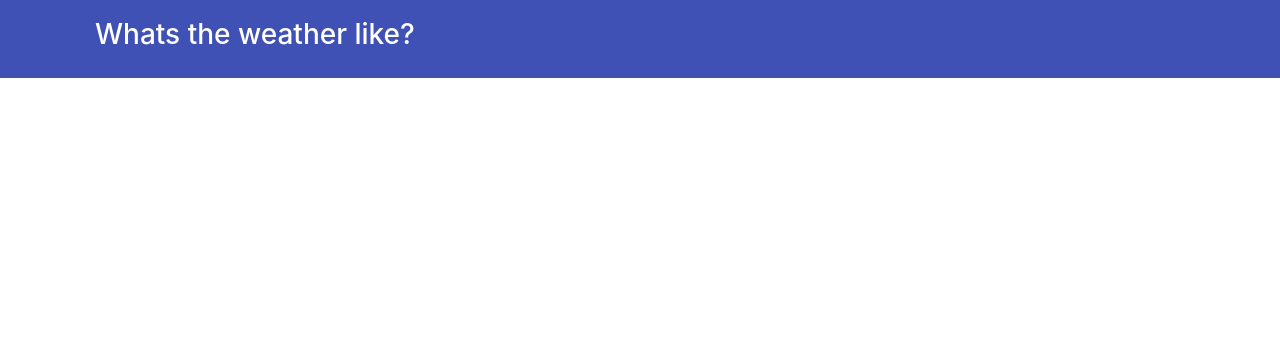
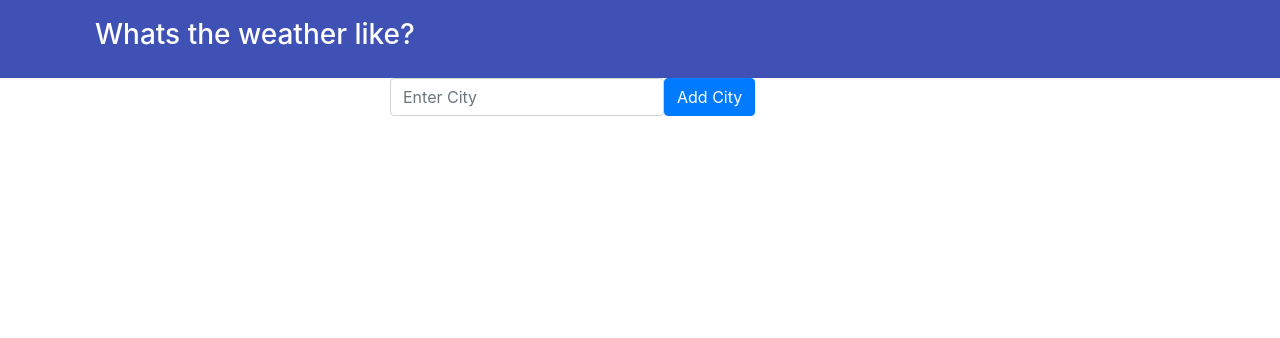
Before and after one commit to Jithin95/django-weather, a Django app: page / in a window 1280 px wide. Shown: the top 338 px of the page. Run offline with Django 3.2, Linux system fonts and the light colour scheme; data that the repository does not hold is empty; some libraries are stand-ins or nearby versions.

Commit message:
Added search city

```diff
--- /dev/null
+++ b/weather/forms.py
@@ -0,0 +1,10 @@
+from django.forms import ModelForm, TextInput
+from .models import City
+
+class CityForm(ModelForm):
+    class Meta:
+        model = City
+        fields = ['city_name']
+        widgets = {
+            'city_name' : TextInput(attrs = {'class': 'form-control', 'placeholder': 'Enter City'})
+        }
--- a/weather/models.py
+++ b/weather/models.py
@@ -5,3 +5,6 @@ class City(models.Model):
 
     class Meta:
         verbose_name_plural = "cities"
+
+    def __str__(self):
+        return self.city_name
--- a/weather/templates/weather/index.html
+++ b/weather/templates/weather/index.html
@@ -21,6 +21,15 @@
     </nav>
 
     <div class="container my-container">
+
+        <div class="row">
+            <form class="form-inline"  method="post">
+                {% csrf_token %}
+                {{city_form.city_name}}
+                <button type="submit" class="btn btn-primary" name="button">Add City</button>
+
+            </form>
+        </div>
         {% for i in city_weather%}
         <div class="row">
             <div class="card custom-card">
@@ -44,9 +53,9 @@
     </div>
     <!-- Optional JavaScript -->
     <!-- jQuery first, then Popper.js, then Bootstrap JS -->
-    <script src="https://code.jquery.com/jquery-3.3.1.slim.min.js" integrity="sha386-q8i/X+965DzO0rT7abK41JStQIAqVgRVzpbzo5smXKp4YfRvH+8abtTE1Pi6jizo" crossorigin="anonymous"></script>
-    <script src="https://cdnjs.cloudflare.com/ajax/libs/popper.js/1.14.7/umd/popper.min.js" integrity="sha384-UO2eT0CpHqdSJQ6hJty5KVphtPhzWj9WO1clHTMGa3JDZwrnQq4sF86dIHNDz0W1" crossorigin="anonymous"></script>
-    <script src="https://stackpath.bootstrapcdn.com/bootstrap/4.3.1/js/bootstrap.min.js" integrity="sha384-JjSmVgyd0p3pXB1rRibZUAYoIIy6OrQ6VrjIEaFf/nJGzIxFDsf4x0xIM+B07jRM" crossorigin="anonymous"></script>
+    <!-- <script src="https://code.jquery.com/jquery-3.3.1.slim.min.js" integrity="sha386-q8i/X+965DzO0rT7abK41JStQIAqVgRVzpbzo5smXKp4YfRvH+8abtTE1Pi6jizo" crossorigin="anonymous"></script> -->
+    <!-- <script src="https://cdnjs.cloudflare.com/ajax/libs/popper.js/1.14.7/umd/popper.min.js" integrity="sha384-UO2eT0CpHqdSJQ6hJty5KVphtPhzWj9WO1clHTMGa3JDZwrnQq4sF86dIHNDz0W1" crossorigin="anonymous"></script>
+    <script src="https://stackpath.bootstrapcdn.com/bootstrap/4.3.1/js/bootstrap.min.js" integrity="sha384-JjSmVgyd0p3pXB1rRibZUAYoIIy6OrQ6VrjIEaFf/nJGzIxFDsf4x0xIM+B07jRM" crossorigin="anonymous"></script> -->
 </body>
 
 </html>
--- a/weather/views.py
+++ b/weather/views.py
@@ -1,8 +1,17 @@
 from django.shortcuts import render
 import requests
 from .models import City
+from .forms import CityForm
 
 def index(request):
+
+    if request.method == 'POST':
+        #print (request.POST['city_name'])
+        city = CityForm(request.POST)
+        city.save()
+
+    form_city = CityForm()
+
     url = "http://api.openweathermap.org/data/2.5/weather?q={}&units=metric&appid=214f82430c1f8d8606f604177400a16c"
     weather_city = []
     cities = City.objects.all()
@@ -15,5 +24,5 @@ def index(request):
             'icon': r['weather'][0]['icon'],
         }
         weather_city.append(city_weather)
-    context = {'city_weather': weather_city}
+    context = {'city_weather': weather_city, 'city_form': form_city}
     return render(request, 'weather/index.html', context)
```
